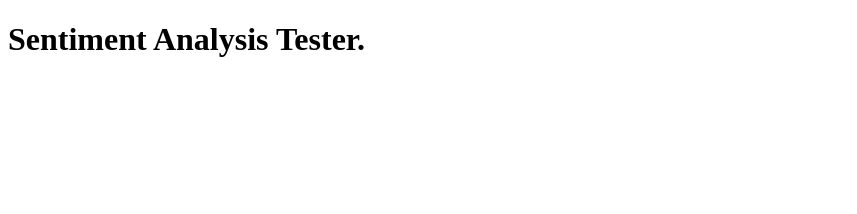
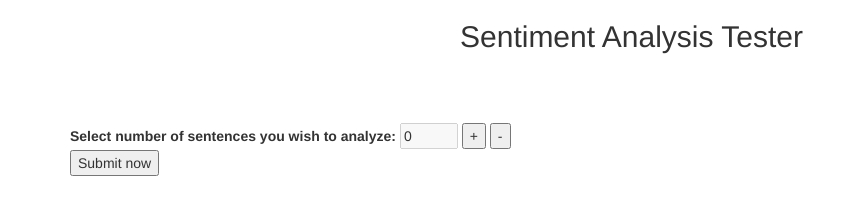
Before and after one commit to piyushgaur01/senti-fe, a website: page index.html in a window 1280 px wide. Shown: the whole page, without its empty margins (0-857 px from the left). Drawn offline with nearby package versions, Linux system fonts and the light colour scheme.

Commit message:
response being fetched

```diff
--- a/index.html
+++ b/index.html
@@ -2,19 +2,89 @@
 <!-- [if lt IE 7]>      <html class="no-js lt-ie9 lt-ie8 lt-ie7"> <![endif]-->
 <!--[if IE 7]>         <html class="no-js lt-ie9 lt-ie8"> <![endif]-->
 <!--[if IE 8]>         <html class="no-js lt-ie9"> <![endif]-->
-<!--[if gt IE 8]><!--> <html class="no-js"> <!--<![endif] -->
+<!--[if gt IE 8]><!-->
+<html class="no-js">
+<!--<![endif] -->
+
 <head>
     <meta charset="utf-8">
     <meta http-equiv="X-UA-Compatible" content="IE=edge">
     <title>Sentiment Analysis Tester</title>
     <meta name="description" content="">
     <meta name="viewport" content="width=device-width, initial-scale=1">
+    <link rel="stylesheet" type="text/css" href="https://maxcdn.bootstrapcdn.com/bootstrap/3.3.7/css/bootstrap.min.css">
 </head>
+
 <body>
     <!--[if lt IE 7]>
             <p class="browsehappy">You are using an <strong>outdated</strong> browser. Please <a href="#">upgrade your browser</a> to improve your experience.</p>
         <![endif]-->
-        <h1>Sentiment Analysis Tester.</h1>
+    <div class="container">
+        <div class="row">
+            <div class="col-sm-1 offset-sm-1 col-md-4"></div>
+            <div class="col-sm-10 col-md-4">
+                <h2>Sentiment Analysis Tester</h1>
+            </div>
+        </div>
+        <br><br><br>
+        <div class="row">
+            <div class="col-sm-12">
+                <strong>Select number of sentences you wish to analyze:</strong>
+                <input id="numQues" type="number" min="0" max="10" disabled>
+                <button type="button" id="increase" onclick="increaseValue();">+</button>
+                <button type="button" id="decrease" onclick="decreaseValue();">-</button>
+            </div>
+        </div>
+        <form id="form" action="">
+            <div class="row">
+                <div class="col-sm-12" id="quesContainer">
 
+                </div>
+            </div>
+            <input type="submit" value="Submit now" onclick="getResponses();"/>
+        </form>
+    </div>
+    <script src="https://cdnjs.cloudflare.com/ajax/libs/jquery/3.2.1/jquery.min.js"></script>
+    <script src="https://maxcdn.bootstrapcdn.com/bootstrap/3.3.7/js/bootstrap.min.js"></script>
+    <script>
+        function increaseValue() {
+            var val = parseInt($('#numQues').val());
+            if (val < 10) {
+                $('#numQues').val(val + 1);
+                $('#quesContainer').append('<div><input type="text" required="required"/><span></span><div/>');
+            }
+        }
+        function decreaseValue() {
+            var val = parseInt($('#numQues').val());
+            if (val > 0) {
+                $('#numQues').val(val - 1);
+                $('#quesContainer').children().last().remove();
+            }
+        }
+
+        function getResponses() {
+            console.log('response called');
+            var postData = {};
+            for (var index = 0; index < $('#quesContainer input').length; index++) {
+                var element = $('#quesContainer input')[index];
+                postData['q'+index]=element.value;
+            }
+            console.log(postData);
+            $.post("https://senti-api.herokuapp.com/query", postData, function (data, status) {
+                console.log(data);
+            });
+        }
+
+        $(function () {
+            $('#numQues').val(0);
+            console.log('document loaded successfully');
+            console.log($('#numQues'));
+            $('#form').submit(function (e) {
+                e.preventDefault();
+                // do your staff
+            });
+        });
+    </script>
 </body>
+
 </html>
```
Lines whose indentation alone changed are shown as unchanged.
